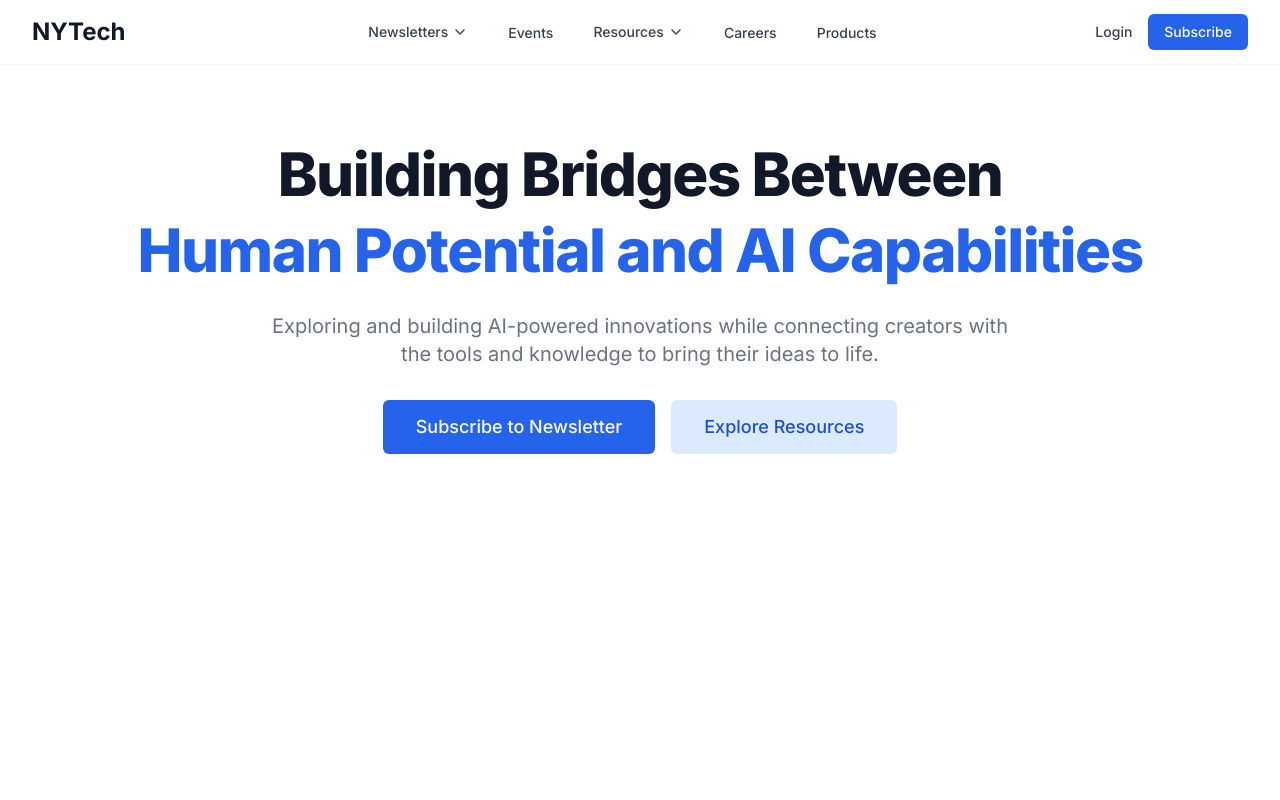
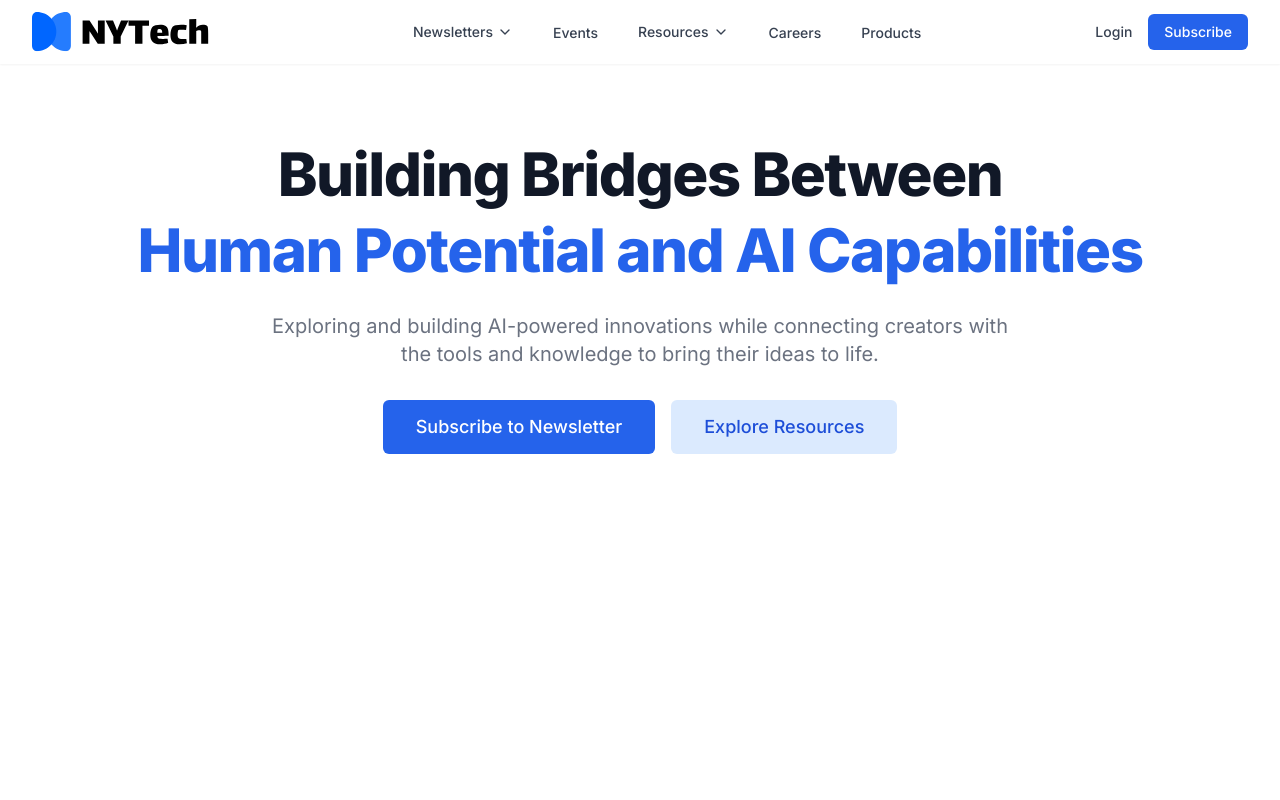
Before and after one commit to frederikeff/nytech-landing, a Next.js app: page / in a window 1280 px wide. Shown: the top 800 px of the page. Built offline with nearby package versions, Linux system fonts and the light colour scheme.

Commit message:
Made updates to the NavBBar Logo and Logo Link

```diff
--- a/components/NavBar.tsx
+++ b/components/NavBar.tsx
@@ -2,6 +2,8 @@
 
 import { useState } from 'react'
 import { Menu, X, ChevronDown } from 'lucide-react'
+import Image from 'next/image'
+import Link from 'next/link'
 
 const navigation = [
   {
@@ -43,7 +45,16 @@ export default function NavBar() {
         <div className="flex justify-between h-16">
           {/* Logo */}
           <div className="flex-shrink-0 flex items-center">
-            <span className="text-2xl font-bold text-gray-900">NYTech</span>
+            <Link href="/">
+                <Image
+                    src="/images/nytech-logo.svg"
+                    alt="NYTech Logo"
+                    width={120} // This will adjust automatically while maintaining height
+                    height={40}
+                    priority
+                    className="h-10 w-auto" // This ensures the width adjusts automatically
+                />
+            </Link>
           </div>
 
           {/* Desktop Navigation */}
```
